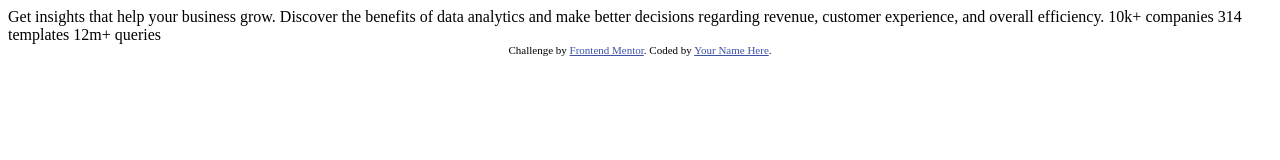
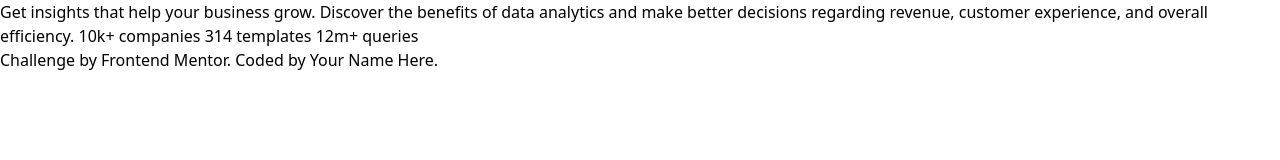
Before and after one commit to tsuramii/stats-preview-card-component-main, a website: page index.html in a window 1280 px wide. Drawn offline with Linux system fonts and the light colour scheme.

Commit message:
Add tailwind to the project

```diff
--- a/index.html
+++ b/index.html
@@ -1,19 +1,20 @@
 <!DOCTYPE html>
 <html lang="en">
+
 <head>
   <meta charset="UTF-8">
-  <meta name="viewport" content="width=device-width, initial-scale=1.0"> <!-- displays site properly based on user's device -->
+  <meta name="viewport" content="width=device-width, initial-scale=1.0">
 
   <link rel="icon" type="image/png" sizes="32x32" href="./images/favicon-32x32.png">
 
   <title>Frontend Mentor | Stats preview card component</title>
+  <link rel="preconnect" href="https://fonts.googleapis.com">
+  <link rel="preconnect" href="https://fonts.gstatic.com" crossorigin>
+  <link href="https://fonts.googleapis.com/css2?family=Inter:wght@400;700&family=Lexend+Deca&display=swap"
+    rel="stylesheet">
+  <link href="./output.css" rel="stylesheet">
+</head>
 
-  <!-- Feel free to remove these styles or customise in your own stylesheet 👍 -->
-  <style>
-    .attribution { font-size: 11px; text-align: center; }
-    .attribution a { color: hsl(228, 45%, 44%); }
-  </style>
-</head>
 <body>
 
   Get insights that help your business grow.
@@ -30,4 +31,5 @@
     Coded by <a href="#">Your Name Here</a>.
   </div>
 </body>
+
 </html>
--- /dev/null
+++ b/input.css
@@ -0,0 +1,3 @@
+@tailwind base;
+@tailwind components;
+@tailwind utilities;
--- /dev/null
+++ b/package.json
@@ -0,0 +1,5 @@
+{
+  "devDependencies": {
+    "tailwindcss": "^3.3.3"
+  }
+}
--- /dev/null
+++ b/tailwind.config.js
@@ -0,0 +1,18 @@
+/** @type {import('tailwindcss').Config} */
+module.exports = {
+  content: ["./index.html"],
+  theme: {
+    extend: {
+      fontFamily:{
+        'inter': ['Inter', 'sans-serif'],
+        'lexenddeca': ['Lexend Deca', 'sans-serif']
+      },
+      colors: {
+        'verydarkblue': '	#090b1a',
+        'darkdesaturatedblue': '#1b1938',
+        'softviolet': '#aa5cdb',
+      }
+    },
+  },
+  plugins: [],
+}
```
Also changed, not shown: output.css (added), 2 other files.
